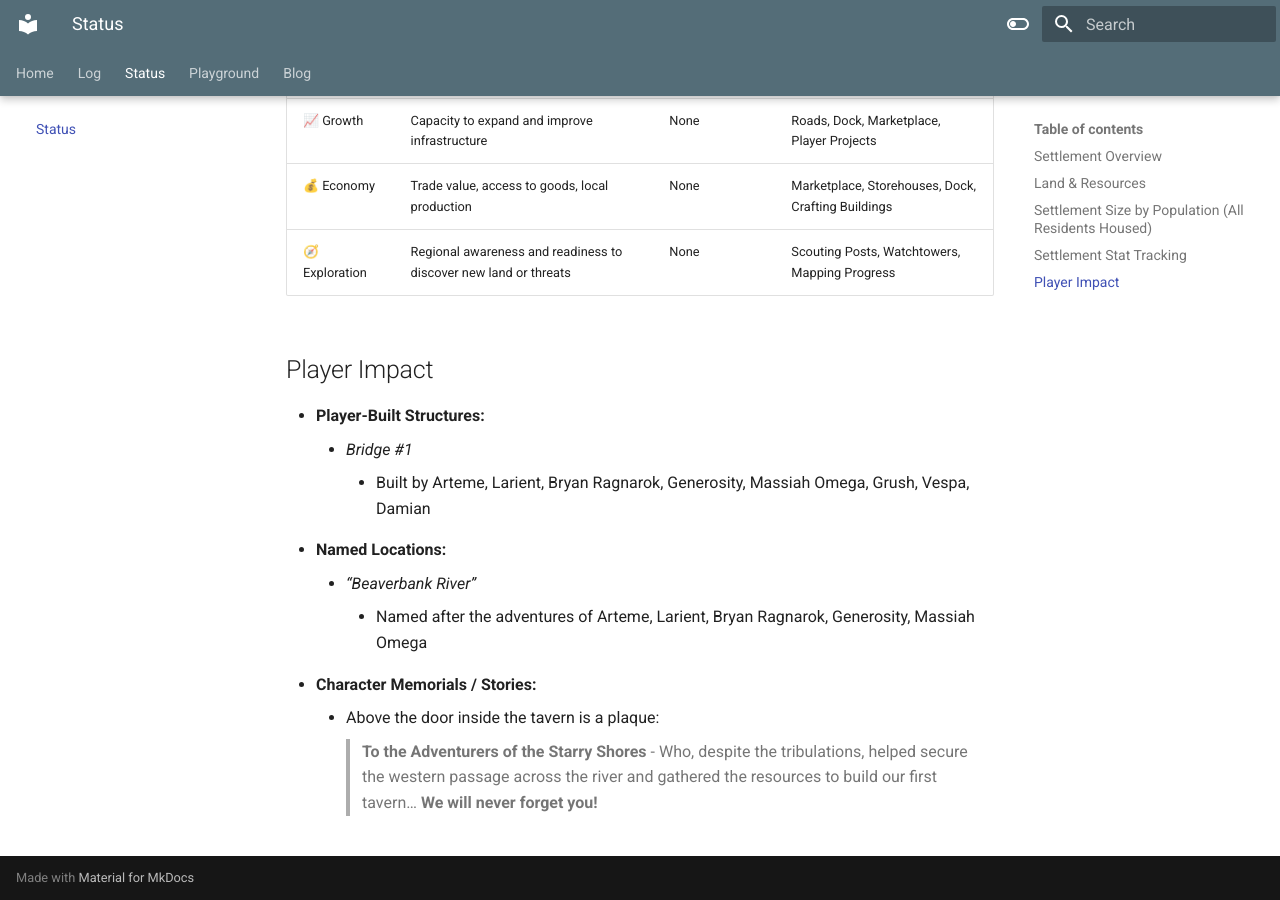
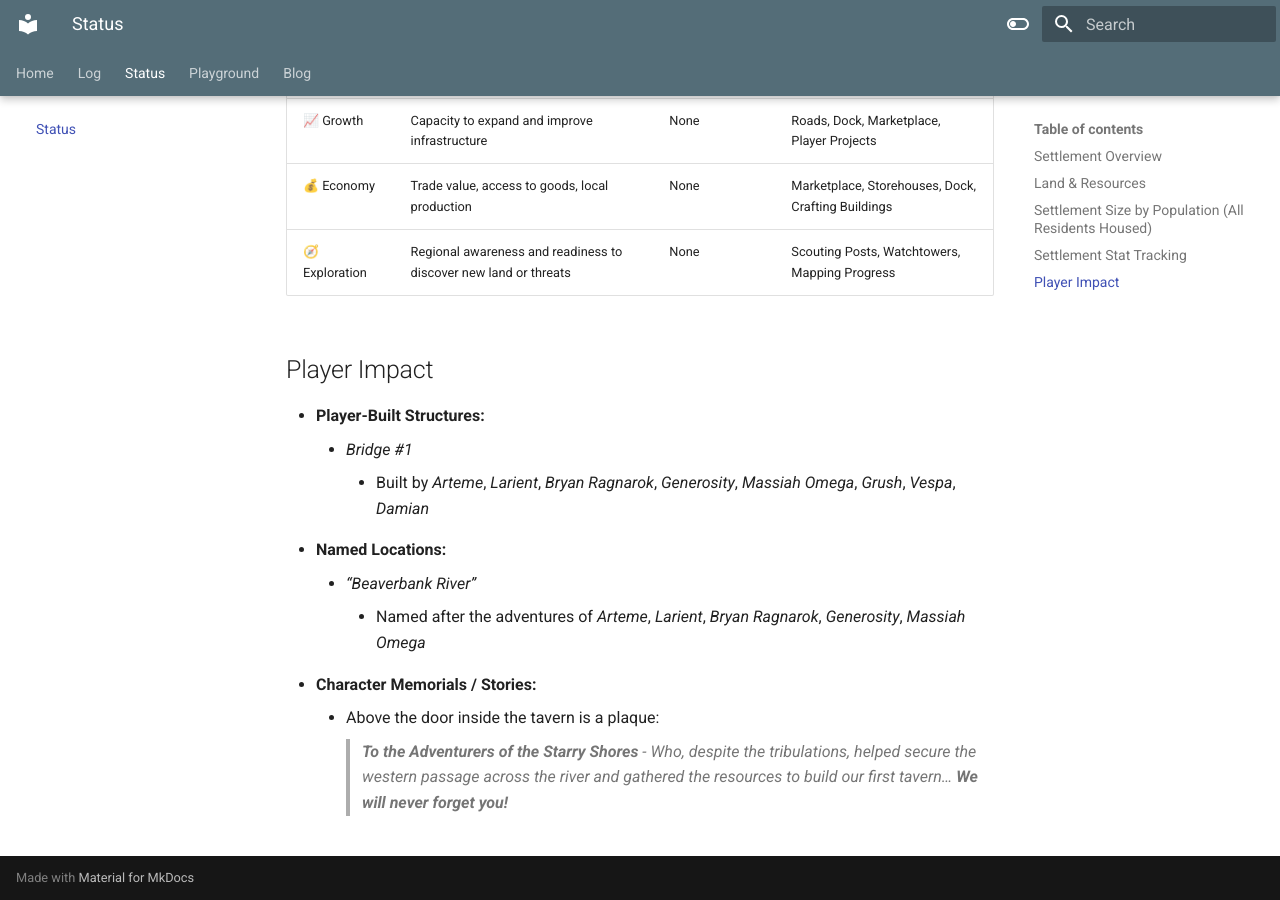
Before and after one commit to marrowfen/marrowfen.github.io, an MkDocs documentation site: the page built from docs/World Status.md, in a window 1280 px wide and 900 px high, scrolled down 2374 px. Built offline with MkDocs 1.6.1 and Material for MkDocs 9.7.7, drawn with Linux system fonts in a browser that asks for light colours.

```diff
--- a/docs/World Status.md
+++ b/docs/World Status.md
@@ -63,10 +63,10 @@
 
 - **Player-Built Structures:**
 	- *Bridge #1*
-		- Built by Arteme, Larient, Bryan Ragnarok, Generosity, Massiah Omega, Grush, Vespa, Damian
+		- Built by *Arteme*, *Larient*, *Bryan Ragnarok*, *Generosity*, *Massiah Omega*, *Grush*, *Vespa*, *Damian*
 - **Named Locations:**
 	- *“Beaverbank River”*
-		- Named after the adventures of Arteme, Larient, Bryan Ragnarok, Generosity, Massiah Omega
+		- Named after the adventures of *Arteme*, *Larient*, *Bryan Ragnarok*, *Generosity*, *Massiah Omega*
 - **Character Memorials / Stories:**
 	- Above the door inside the tavern is a plaque:
-> **To the Adventurers of the Starry Shores** - Who, despite the tribulations, helped secure the western passage across the river and gathered the resources to build our first tavern… **We will never forget you!**
+> ***To the Adventurers of the Starry Shores** - Who, despite the tribulations, helped secure the western passage across the river and gathered the resources to build our first tavern… **We will never forget you!***
```
